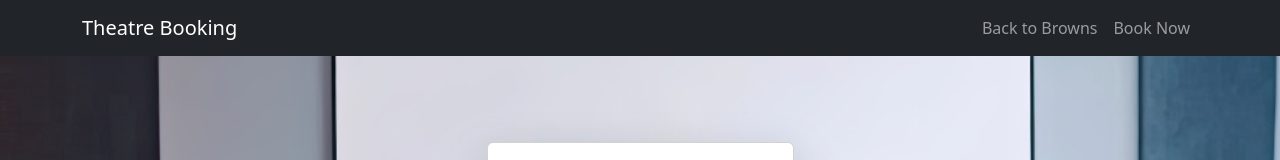
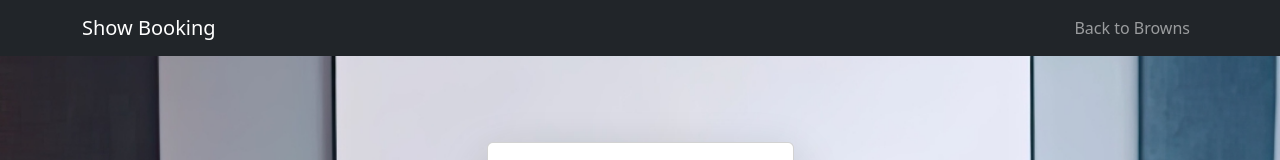
Before and after one commit to affan818/hotel-frontend, a React (Vite) app: page / in a window 1280 px wide. Shown: the top 160 px of the page. Built offline with nearby package versions, Linux system fonts and the light colour scheme.

Commit message:
update header

```diff
--- a/src/component/Header.jsx
+++ b/src/component/Header.jsx
@@ -6,16 +6,13 @@ const Header = () => {
     <Navbar bg="dark" variant="dark" expand="lg">
       <Container>
         <Navbar.Brand as={Link} to="/">
-          Theatre Booking
+          Show Booking
         </Navbar.Brand>
         <Navbar.Toggle aria-controls="basic-navbar-nav" />
         <Navbar.Collapse id="basic-navbar-nav">
           <Nav className="ms-auto">
             <Nav.Link as={Link} to="https://stayatbasera.com/">
               Back to Browns
-            </Nav.Link>
-            <Nav.Link as={Link} to="/bookings">
-              Book Now
             </Nav.Link>
           </Nav>
         </Navbar.Collapse>
```
